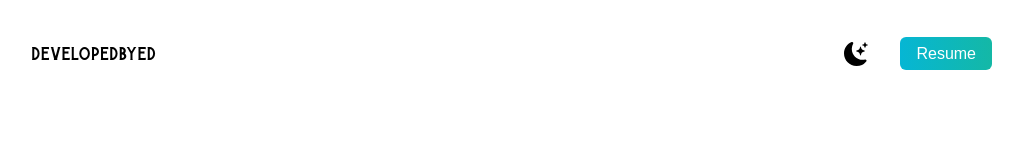
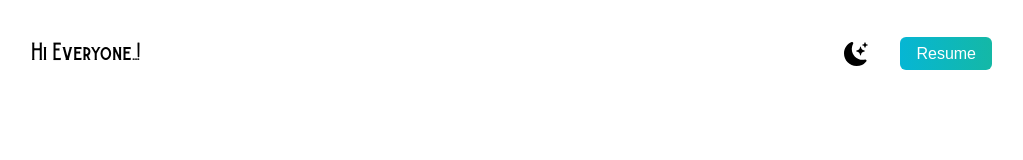
Before and after one commit to madhusankha90/myPortfolio, a Next.js app in the folder portfolio/: page / in a window 1280 px wide. Shown: the top 160 px of the page, without its empty margins (128-1151 px from the left). Built offline with nearby package versions, Linux system fonts and the light colour scheme.

Commit message:
Update index.js

```diff
--- a/portfolio/pages/index.js
+++ b/portfolio/pages/index.js
@@ -31,7 +31,7 @@ export default function Home() {
       <main className=" bg-white px-10 dark:bg-gray-900 md:px-20 lg:px-40">
         <section className="min-h-screen">
           <nav className="py-10 mb-12 flex justify-between dark:text-white">
-            <h1 className="font-burtons text-xl">developedbyed</h1>
+            <h1 className="font-burtons text-xl">Hi Everyone...!</h1>
             <ul className="flex items-center">
               <li>
                 <BsFillMoonStarsFill
@@ -50,7 +50,7 @@ export default function Home() {
             </ul>
           </nav>
           <div className="text-center p-10 py-10">
-            <h2 className="text-5xl py-2 text-teal-600 font-medium dark:text-teal-400 md:text-6xl">
+            <h2 className="text-5xl py-2 text-teal-600 font-medium dark:text-teal-400 md:text-6xl font-bold">
               Amila Madhusankha
             </h2>
             <h3 className="text-2xl py-2 dark:text-white md:text-3xl">
```
